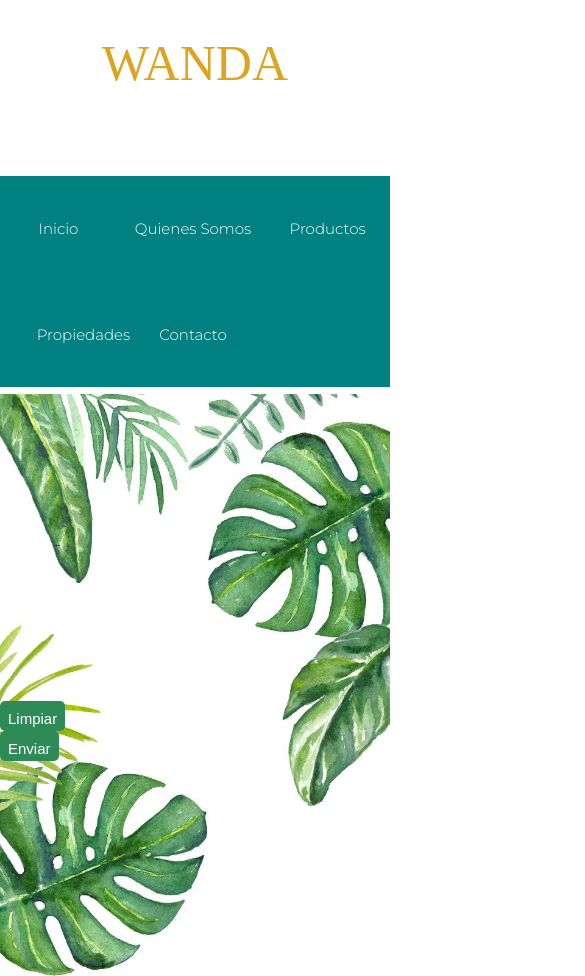
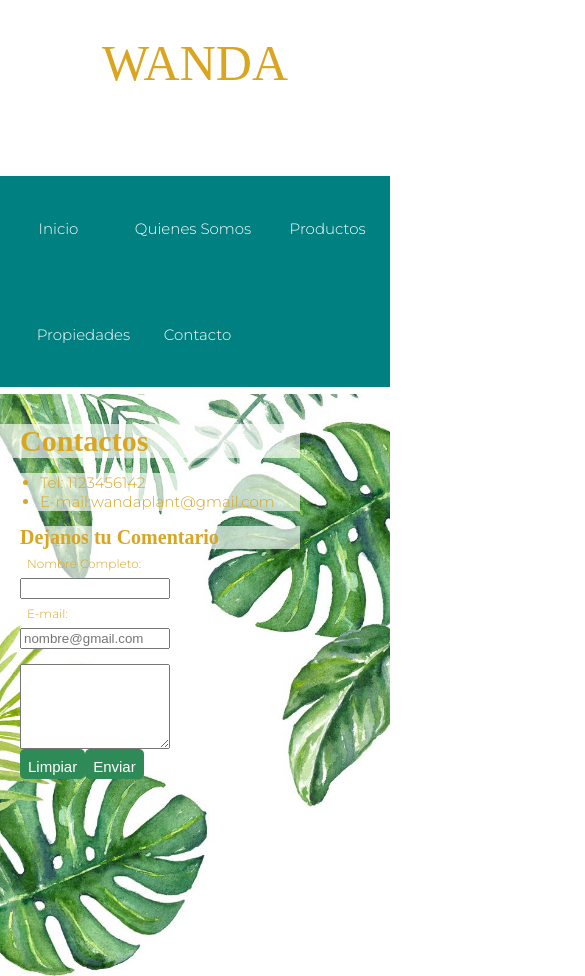
Before and after one commit to GutierreLudmila/cuarto_repo, a website: page paginas/contactos.html in a window 390 px wide. Shown: the top 976 px of the page, 585 px wide, since content can reach past the window. Drawn offline with Linux system fonts and the light colour scheme; a web font is replaced by a local one.

Commit message:
ultimos retoques en media queries

```diff
--- a/paginas/contactos.html
+++ b/paginas/contactos.html
@@ -55,58 +55,49 @@
             </ul>
         </nav>
         <section class="clase_section">
-            <div>
-                <div id="contenedorDatos">
-                    <h2 id="tituloContact" class="tituloSection">
-                        CONTACTOS
+            <div class="contenedor_contactos">
+                <h2>
+                    Contactos
                 </h2>
-
-                    <ul id="datos">
+                <ul>
                     <li>
-                            Tel:11111
+                        Tel: 1123456142
                     </li>
                     <li>
-                            E-mail:aaa@gmail.com
-                        </li>
-                        <li>
-                            Direccion:xxxxxx
+                        E-mail:wandaplant@gmail.com
                     </li>
                 </ul>
-                </div>
-                <div id="contenedorForm">
-                    <h3 id="comentario" class="tituloSection">
+                <h3>
                     Dejanos tu Comentario
                 </h3>
-                    <br>
-                    <form action="" id="formulario">
-                      <div class="form-group">
-                        <label for="nombre">
+                    <form action="">
+                        <div class="form_group" id="contenedor_formulario">
+                          <label for="nombre" class="caract_label">
                               Nombre Completo:
                           </label>
                           <input type="text" name="nombre" class="form-control form-control-sm">
 
-                        <label for="email">
+                          <label for="email" class="caract_label">
                               E-mail:
                           </label>
 
                           <input type="text" name="email" placeholder="nombre@gmail.com" class="form-control form-control-sm">
-                        <br>
-                        <textarea name="" id="cuadroDeTexto" cols="30" rows="3" class="form-control" >
-
+                          <textarea name="" id="cuadroDeTexto" cols="30" rows="6" class="form-control" >
                           </textarea>
                         </div>
                       </form>
-                    <br>
-                </div>
+                <div class="cont_botones">
                     <div class="btn">
                        <button>Limpiar</button>
                     </div>
                     <div class="btn">
                        <button>Enviar</button>
                     </div>
+                </div>
+            </div>
         </section>
         <footer>
-            <p class="cambiosBoot">
+            <p>
                 Seguinos tambien en:@wandaplatbased
             </p>
         </footer>
--- a/scss/estilo.scss
+++ b/scss/estilo.scss
@@ -183,48 +183,56 @@ section{
 /*FIN SECTION QUIENES SOMOS*/
 
 /*SECTION CONTACTOS*/
-ol,tr, #datos,#formulario{
-    color: black;
-    font-family: 'Montserrat', serif;
-    font-weight: bold;
-    font-size: 15px;
-    text-align: left;
-}
-#contenedorDatos,#contenedorForm{
+
+.contenedor_contactos{
+    margin: 0%;
+    margin-left: 900px;
+    padding: 0%;
+    height: 100%;
+    width: 100%;
     display: flex;
-    flex-direction: row;
-    align-content:flex-end;
-    padding-left: 700px;
+    flex-direction: column;
 
-}
-#tituloContact{
-    padding-right: 30px;
-    padding-left: 35px;
-    font-size: $tamañoTitulos;
-}
-#datos{
-    padding-top: 20px;
-    padding-right: 100px;
-    padding-bottom: 10px;
-}
-#comentario{
-    padding-left: 100px;
-    padding-right: 10px;
-    padding-top: 90px;
-}
-#formulario{
-    padding-right: 100px;
-}
-#contenedorBotones{
-    display: flex;
-    flex-direction: row-reverse;
-    padding-right: 100px;
-    padding-top: 5px;
-}
-label{
-    padding-top: 3px;
+    h2{
+        margin: 0%;
+        font-family: $fontTitulos;
+        color: $colorTitulos;
+        font-size: 40px;
+    }
+
+    ul{
+        font-family: $fontParrafos;
+        color: $colorTitulos;
+    }
+
+    h3{
+        margin: 0%;
+        font-family: $fontTitulos;
+        color: $colorTitulos;
+        font-size: 30px;
+    }
 }
 
+#contenedor_formulario{
+    width: 50%;
+    display: flex;
+    flex-direction: column;
+
+    .caract_label{
+        padding: 7px;
+        font-family: $fontParrafos;
+        color: $colorTitulos;
+        font-size: 15px;
+    }
+
+    textarea{
+        margin-top: 15px;
+    }
+}
+
+.cont_botones{
+    display: flex;
+}
 /*FIN SECTION CONTACTOS*/
 /*SECTION PROPIEDADES*/
 
@@ -548,8 +556,8 @@ footer{
         margin-left: 50px;
     }
 
-    #contactosNav{
-        margin-left: 20px;
+    #contactoNav{
+        padding-left: 9px;
     }
     //FIN DEL NAV//
 
@@ -758,7 +766,68 @@ footer{
 }
 
 /*FIN SECTION QUIENES SOMOS*/
+//SECTION CONTACTOS
+.contenedor_contactos{
+    margin: 0% ;
+    margin-left: 0%;
+    margin-top: 30px;
+    padding: 0%;
+    height: 400px;
+    width: 300px;
+    display: flex;
+    flex-direction: column;
 
+    h2{
+        padding-left: 20px;
+        background: rgba(255, 255, 255, 0.644);
+        margin: 0%;
+        font-family: $fontTitulos;
+        color: $colorTitulos;
+        font-size: 30px;
+    }
+
+    ul{
+        background: rgba(255, 255, 255, 0.644);
+        font-family: $fontParrafos;
+        color: $colorTitulos;
+        font-size: 15px;
+    }
+
+    h3{
+        padding-left: 20px;
+        background: rgba(255, 255, 255, 0.644);
+        margin: 0%;
+        font-family: $fontTitulos;
+        color: $colorTitulos;
+        font-size: 20px;
+    }
+}
+
+#contenedor_formulario{
+    height: 200px;
+    width: 50%;
+    padding-left: 20px;
+    display: flex;
+    flex-direction: column;
+
+    .caract_label{
+        background: rgba(255, 255, 255, 0.644);
+        padding: 7px;
+        font-family: $fontParrafos;
+        color: $colorTitulos;
+        font-size: 12px;
+    }
+
+    textarea{
+        padding-left: 20px;
+        margin-top: 15px;
+    }
+}
+
+.cont_botones{
+    padding-left: 20px;
+    display: flex;
+}
 
 
 
```
Also changed, not shown: css/estilo.css. Lines whose indentation alone changed are shown as unchanged.
